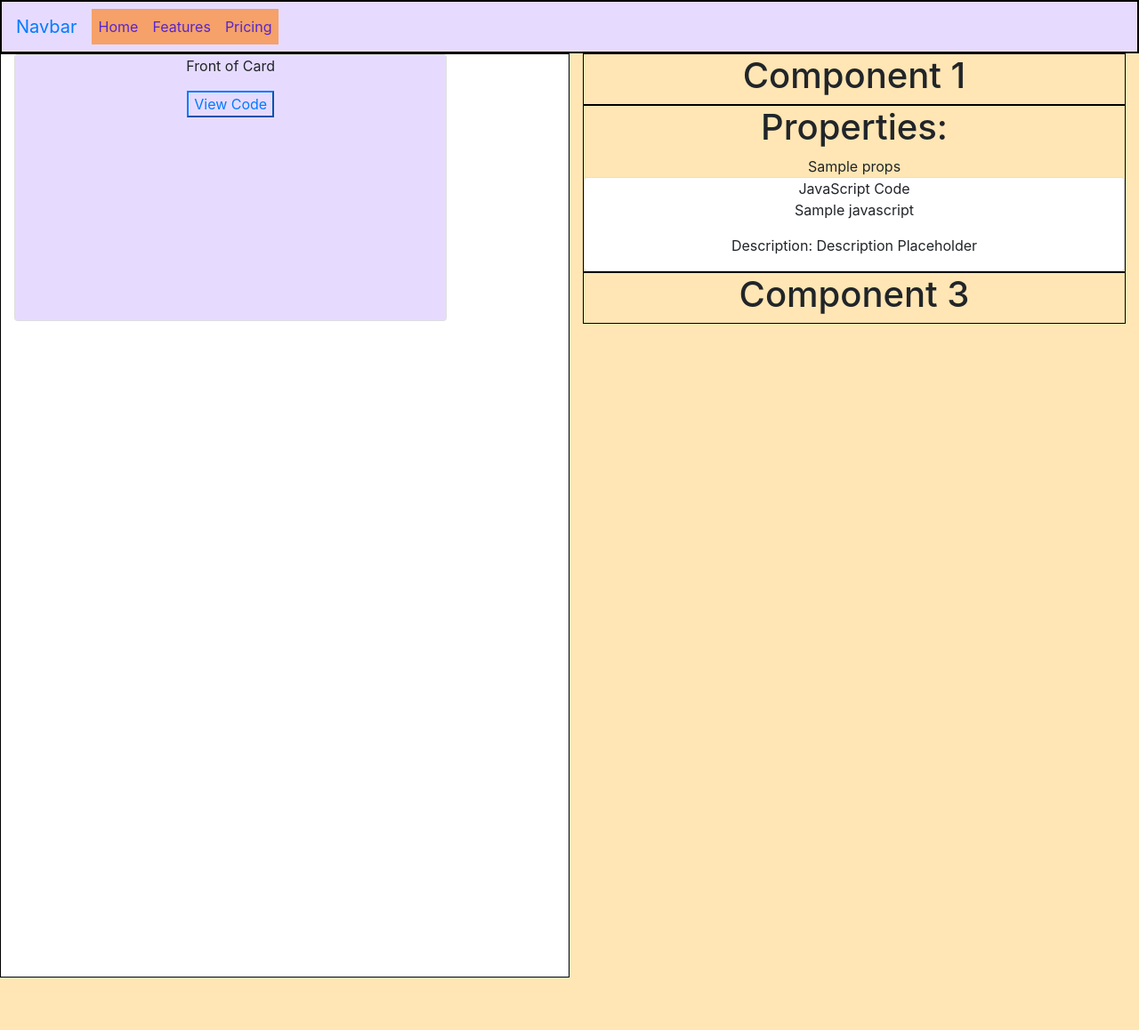
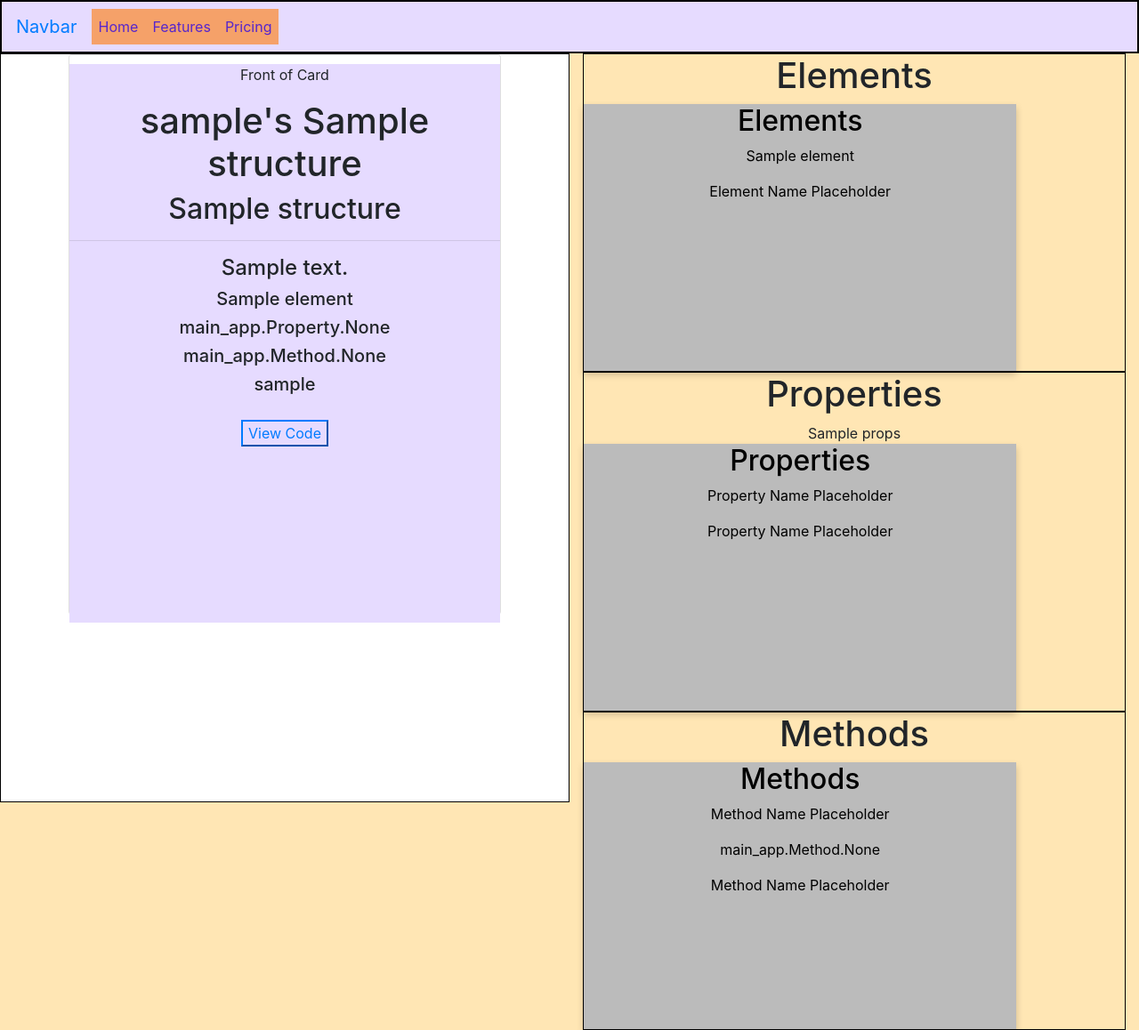
Before and after one commit to ChiExplores/a-stardust-truce, a Django app: template main_app/templates/main_app/edit.html in a window 1280 px wide. Shown: the whole page at 89% size. Before the commit the page ends 1099 px from the top, so only its background shows below. Run offline with Django 3.2, Linux system fonts and the light colour scheme; tables that the repository leaves empty hold one stand-in row (values such as "Sample post"); the template is opened without the code that fills it: values that come from a table or form of the project are taken from there, most other values are stand-ins (such as "Sample title", 1, 10 or a date in 2020); parts of the project's set-up code (start-up, migrations or seed data) failed here and were passed over; some libraries are stand-ins or nearby versions.

Commit message:
Minor changes and updates to Info (testing) View, and CSS

```diff
--- a/main_app/static/css/style.css
+++ b/main_app/static/css/style.css
@@ -12,7 +12,7 @@ OrangeSherbet : #F5A169
 
 body, html {
     background-color: #FFE6B4;
-    height: 100vh;
+    height: 90%;
     margin: 0;
     padding: 0;
 }
@@ -38,33 +38,36 @@ body, html {
 .maincontainer {
     border: 1px solid black;
     background-color: white;
+    height: 100%;
     width: 100%;
+    perspective: 2000px;
     overflow: auto;
-    perspective: 2000px;
+    margin: 0 auto;
 }
 
 .container1 {
     border: 1px solid black;
-    background-color: E6DBFF
+    background-color: E6DBFF;
 }
 
 .container2 {
     border: 1px solid black;
-    background-color: 7299ED
+    background-color: 7299ED;
 }
 
 .container3 {
     border: 1px solid black;
-    background-color: 5726CC
+    background-color: 5726CC;
 }
 
 .card {
-    max-height: 300px;
+    margin: 0 auto;
+    max-height: 75%;
 }
 
 .cardflip {
     width: 80%;
-    height: 80%;
+    height: 100%;
     cursor: pointer;
     transform-origin: center right;
     transform-style: preserve-3d;
@@ -77,6 +80,8 @@ body, html {
 
 .card-face {
     position: absolute;
+    margin: 10px auto;
+    padding: 10px auto;
     width: 100%;
     height: 100%;
     backface-visibility: hidden;
@@ -104,3 +109,48 @@ pre code {
 code{
     white-space: pre-wrap;
 }
+
+.button {
+    margin: 20px 0 20px 0;
+}
+
+
+
+.flip-card {
+    background-color: transparent;
+    width: 80%;
+    height: 300px;
+    perspective: 1000px;
+  }
+
+.flip-card-inner {
+    position: relative;
+    width: 100%;
+    height: 100%;
+    text-align: center;
+    transition: transform 0.6s;
+    transform-style: preserve-3d;
+    box-shadow: 0 4px 8px 0 rgba(0,0,0,0.2);
+}
+
+.flip-card:hover .flip-card-inner {
+    transform: rotateY(180deg);
+}
+
+.flip-card-front, .flip-card-back {
+    position: absolute;
+    width: 100%;
+    height: 100%;
+    backface-visibility: hidden;
+}
+
+.flip-card-front {
+    background-color: #bbb;
+    color: black;
+}
+
+.flip-card-back {
+    background-color: #2980b9;
+    color: white;
+    transform: rotateY(180deg);
+}
--- a/main_app/templates/comp1.html
+++ b/main_app/templates/comp1.html
@@ -1,4 +1,25 @@
+
 <div class="container1 w-100">
-    <h1>Component 1</h1>
+    <h1>Elements</h1>
+
+    <div class="flip-card">
+        <div class="flip-card-inner">
+
+            <div class="flip-card-front">
+                <h2>Elements</h2>
+                <p>{{ds.element}}</p>
+                <p>Element Name Placeholder</p>
+            </div>
+
+            <div class="flip-card-back">
+                <h2>JavaScript:</h2>
+                <p>JavaScript Code Placeholder</p>
+                <p>JavaScript Code Placeholder</p>
+                <h2>Python:</h2>
+                <p>Python Code Placeholder</p>
+            </div>
+
+        </div>
+    </div>
 
 </div>
--- a/main_app/templates/comp2.html
+++ b/main_app/templates/comp2.html
@@ -1,19 +1,29 @@
 <div class="container2 w-100">
-    <h1>Properties:</h1>
+    <h1>Properties</h1>
 
     {{props}}
     <!-- {{ds.properties}} -->
     <!-- {{js}} -->
+    <div class="flip-card">
+        <div class="flip-card-inner">
 
-    {% for code in js %}
-    <div class="card">
-        <div class="card-content">
-            <span class="card-title">JavaScript Code</span>
-            <p>{{code.javascript}}</p>
-            <p>Description: Description Placeholder</p>
+            <div class="flip-card-front">
+                <h2>Properties</h2>
+                <p>Property Name Placeholder</p>
+                <p>Property Name Placeholder</p>
+            </div>
+
+            <div class="flip-card-back">
+                <h2>JavaScript:</h2>
+                <p>JavaScript Code Placeholder</p>
+                <p>JavaScript Code Placeholder</p>
+                <h2>Python:</h2>
+                <p>Python Code Placeholder</p>
+            </div>
+
         </div>
     </div>
-    {% endfor %}
+
 
 
 </div>
--- a/main_app/templates/comp3.html
+++ b/main_app/templates/comp3.html
@@ -1,4 +1,25 @@
 <div class="container3 w-100">
-    <h1>Component 3</h1>
+    <h1>Methods</h1>
+
+    <div class="flip-card">
+        <div class="flip-card-inner">
+
+            <div class="flip-card-front">
+                <h2>Methods</h2>
+                <p>Method Name Placeholder</p>
+                <p>{{ds.methods}}</p>
+                <p>Method Name Placeholder</p>
+            </div>
+
+            <div class="flip-card-back">
+                <h2>JavaScript:</h2>
+                <p>JavaScript Code Placeholder</p>
+                <p>JavaScript Code Placeholder</p>
+                <h2>Python:</h2>
+                <p>Python Code Placeholder</p>
+            </div>
+
+        </div>
+    </div>
 
 </div>
--- a/main_app/templates/structure.html
+++ b/main_app/templates/structure.html
@@ -1,7 +1,15 @@
-<div class="card cardflip">
+<div class="card cardflip" style="margin: 0 auto;">
 
     <div class="card-face card-face-front">
         <p class="text-center">Front of Card</p>
+        <h1>{{ds}}</h1>
+        <h2>{{ds.name}}</h2>
+        <hr>
+        <h4>{{ds.description}}</h4>
+        <h5>{{ds.element}}</h5>
+        <h5>{{ds.properties}}</h5>
+        <h5>{{ds.methods}}</h5>
+        <h5>{{ds.user}}</h5>
         <button class="button btn-outline-primary">View Code</button>
     </div>
     <div class="card-face card-face-back">
```
Also changed, not shown: main_app/templates/main_app/info.html (+1 -7 lines), main_app/templates/sandbox.html (+23 -3 lines).
